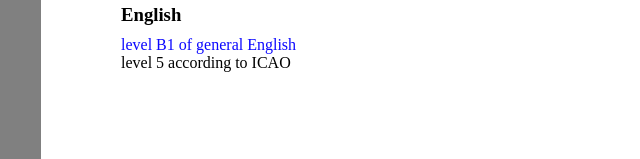
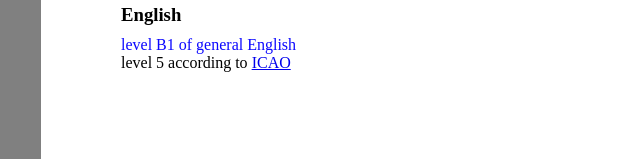
Before and after one commit to Dmitrii1987/rsschool-cv, a plain HTML site: page index.html in a window 1280 px wide. Shown: the part 641-800 px from the top of the page, 369-1009 px from the left. Drawn offline with Linux system fonts and the light colour scheme.

Commit message:
feat: add link in English

```diff
--- a/index.html
+++ b/index.html
@@ -98,7 +98,10 @@
         <div class="english">
           <h3 class="english-title">English</h3>
           <p class="profession-color">level B1 of general English</p>
-          <p>level 5 according to ICAO</p>
+          <p>
+            level 5 according to
+            <a href="https://ru.wikipedia.org/wiki/%D0%9C%D0%B5%D0%B6%D0%B4%D1%83%D0%BD%D0%B0%D1%80%D0%BE%D0%B4%D0%BD%D0%B0%D1%8F_%D0%BE%D1%80%D0%B3%D0%B0%D0%BD%D0%B8%D0%B7%D0%B0%D1%86%D0%B8%D1%8F_%D0%B3%D1%80%D0%B0%D0%B6%D0%B4%D0%B0%D0%BD%D1%81%D0%BA%D0%BE%D0%B9_%D0%B0%D0%B2%D0%B8%D0%B0%D1%86%D0%B8%D0%B8">ICAO</a>
+          </p>
         </div>
       </main>
     </div>
```
